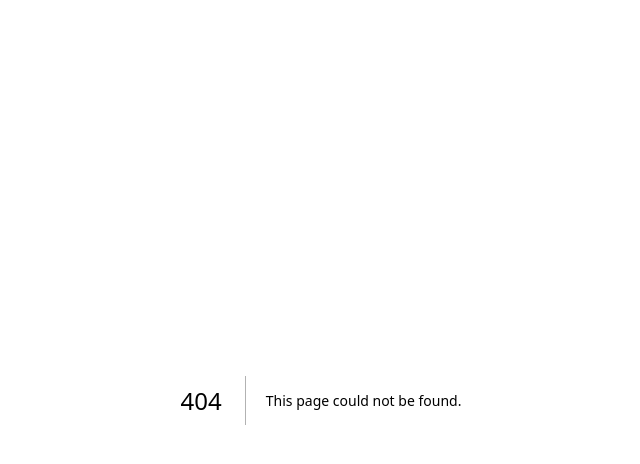
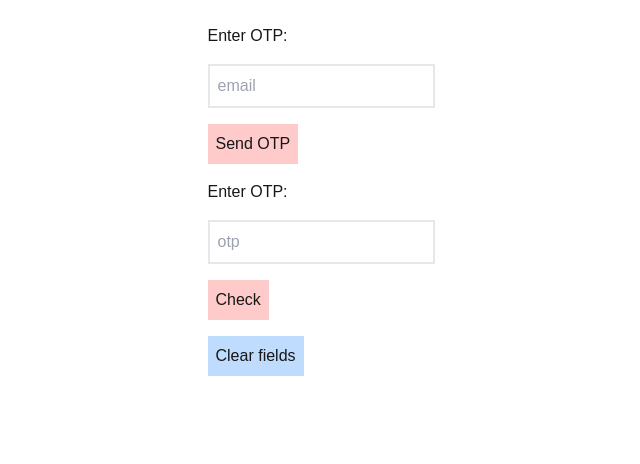
Before and after one commit to MuntahaChowdhury/MuntahaChowdhury.github.io, a Next.js app: page /otp in a window 1280 px wide. Before the commit this address had no page. Shown: the top 464 px of the page, without its empty margins (319-959 px from the left). Built offline with nearby package versions, Linux system fonts and the light colour scheme.

Commit message:
OTP + Email

```diff
--- /dev/null
+++ b/app/api/email/send/route.ts
@@ -0,0 +1,33 @@
+// app/api/email/send/route.ts
+import { NextResponse } from "next/server";
+
+export async function POST(req: Request) {
+    try {
+        const { toEmail, otp } = await req.json();
+
+        if (!toEmail || !otp) {
+            return NextResponse.json(
+                { message: 'Missing required fields: toEmail or otp' },
+                { status: 400 }
+            )
+        }
+
+        const response = await fetch(
+            'https://6a9dnycanc.execute-api.ap-southeast-1.amazonaws.com/email/sendOTP',
+            {
+                method: 'POST',
+                headers: { 'Content-Type': 'application/json' },
+                body: JSON.stringify({ toEmail, otp })
+            }
+        )
+
+        if (!response.ok) {
+            throw new Error('Failed to send email');
+        }
+
+        return NextResponse.json({ message: 'Email sent successfully' })
+        // eslint-disable-next-line @typescript-eslint/no-explicit-any
+    } catch (error: any) {
+        return NextResponse.json({ message: error.message }, { status: 500 })
+    }
+}
--- /dev/null
+++ b/app/api/genotp/route.ts
@@ -0,0 +1,9 @@
+// app/api/genotp/route.ts
+import { NextResponse } from "next/server";
+
+export async function GET() {
+    // Generate a 6-digit OTP
+    const otp = Math.floor(100000 + Math.random() * 900000).toString();
+
+    return NextResponse.json({ otp });
+}
--- /dev/null
+++ b/app/otp/page.tsx
@@ -0,0 +1,89 @@
+'use client'
+import React, { useState } from "react";
+
+export default function TestOtpPage() {
+    const [toEmail, settoEmail] = useState('');
+    const [otpToCheck, setOtpToCheck] = useState('');
+    const [otp, setOtp] = useState('0');
+    const [statement, setStatement] = useState('');
+
+    const genOTP = async () => {
+        try {
+            const hasOtpRes = await fetch('/api/genotp', { method: 'GET' });
+            const hasOtpResData = await hasOtpRes.json();
+            if (!hasOtpRes.ok) {
+                throw new Error(hasOtpResData.message);
+            }
+            setOtp(hasOtpResData.otp);
+            setStatement('OTP generated');
+            return hasOtpResData.otp;
+        } catch {
+            setStatement('Error with OTP [/app/otp]')
+        }
+    }
+
+    const sendOTP = async () => {
+        try {
+            const otp = await genOTP();
+
+            const res = await fetch('/api/email/send', {
+                method: 'POST',
+                headers: {"Content-Type": "application/json"},
+                body: JSON.stringify({ toEmail, otp })
+            })
+
+            if (!res.ok) {
+                throw new Error("Error sending OTP")
+            }
+
+            setStatement('OTP sent');
+        } catch {
+            setStatement('Error with OTP [/app/otp]')
+        }
+    }
+
+    const checkOTP = async (e: React.ChangeEvent<HTMLFormElement>) => {
+        e.preventDefault();
+        if (otpToCheck === otp) setStatement('OTP Matches!');
+        else setStatement('OTP did not match');
+    }
+
+    return (
+        <>
+
+            <div className="flex flex-col items-center justify-center">
+
+
+                <form onSubmit={checkOTP} className="flex flex-col items-start space-y-4 mt-6">
+                    {statement && <div className="text-red font-bold">{statement}</div>}
+                    <label htmlFor="toEmail">Enter OTP:</label>
+                    <input
+                        type="email"
+                        id="toEmail"
+                        name="toEmail"
+                        className="p-2 border-2"
+                        placeholder="email"
+                        value={toEmail}
+                        onChange={(e) => settoEmail(e.target.value)}
+                    />
+                    <button className="bg-red-200 p-2" onClick={() => sendOTP()}>Send OTP</button>
+                    <label htmlFor="otpToCheck">Enter OTP:</label>
+                    <input
+                        type="text"
+                        id="otpToCheck"
+                        name="otpToCheck"
+                        className="p-2 border-2"
+                        placeholder="otp"
+                        value={otpToCheck}
+                        onChange={(e) => setOtpToCheck(e.target.value)}
+                    />
+                    <button className="bg-red-200 p-2" type="submit">Check</button>
+
+                    <button className="bg-blue-200 p-2" onClick={() => {setOtpToCheck(''); settoEmail('')}}>Clear fields</button>
+                </form>
+
+            </div>
+
+        </>
+    )
+}
```
